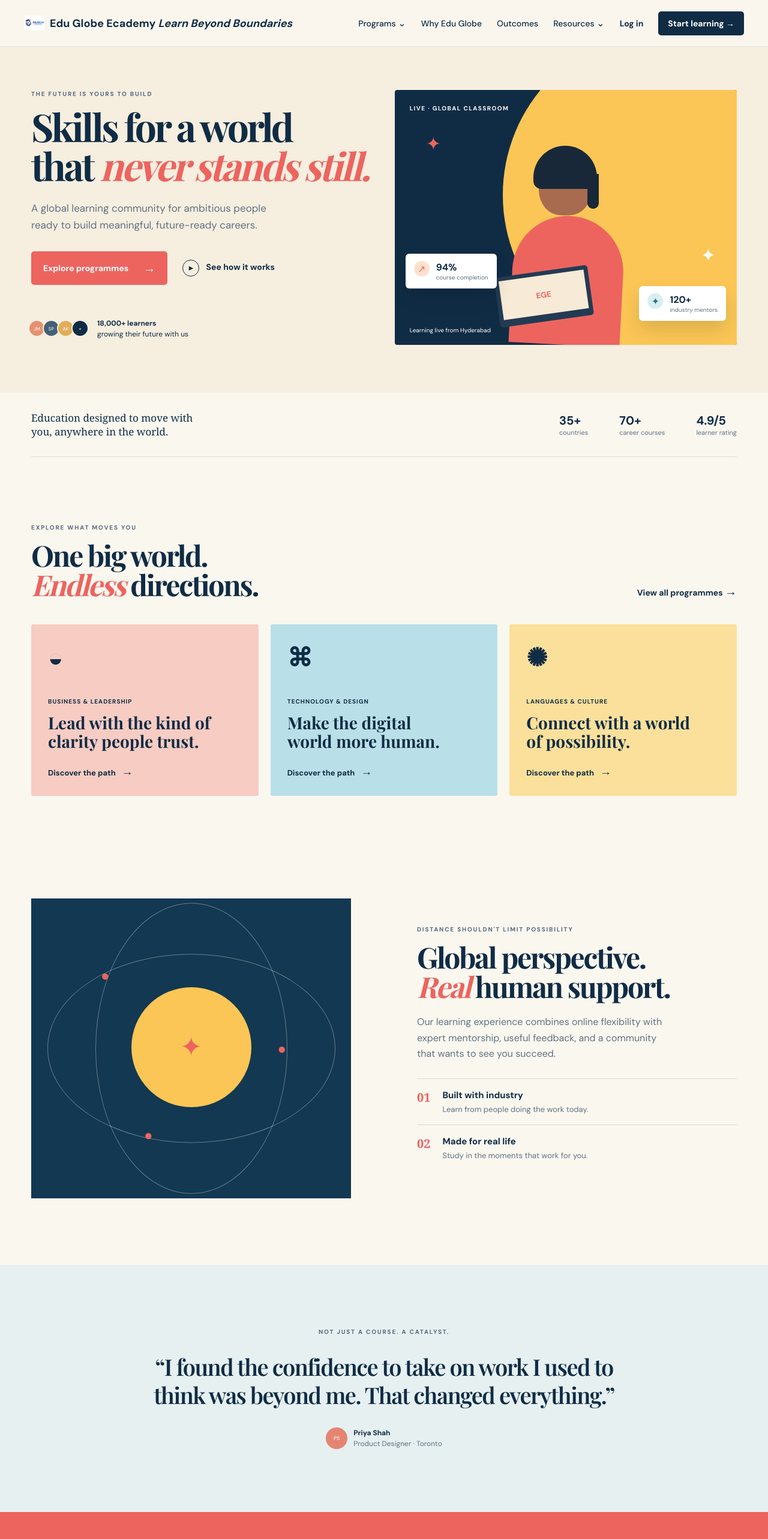
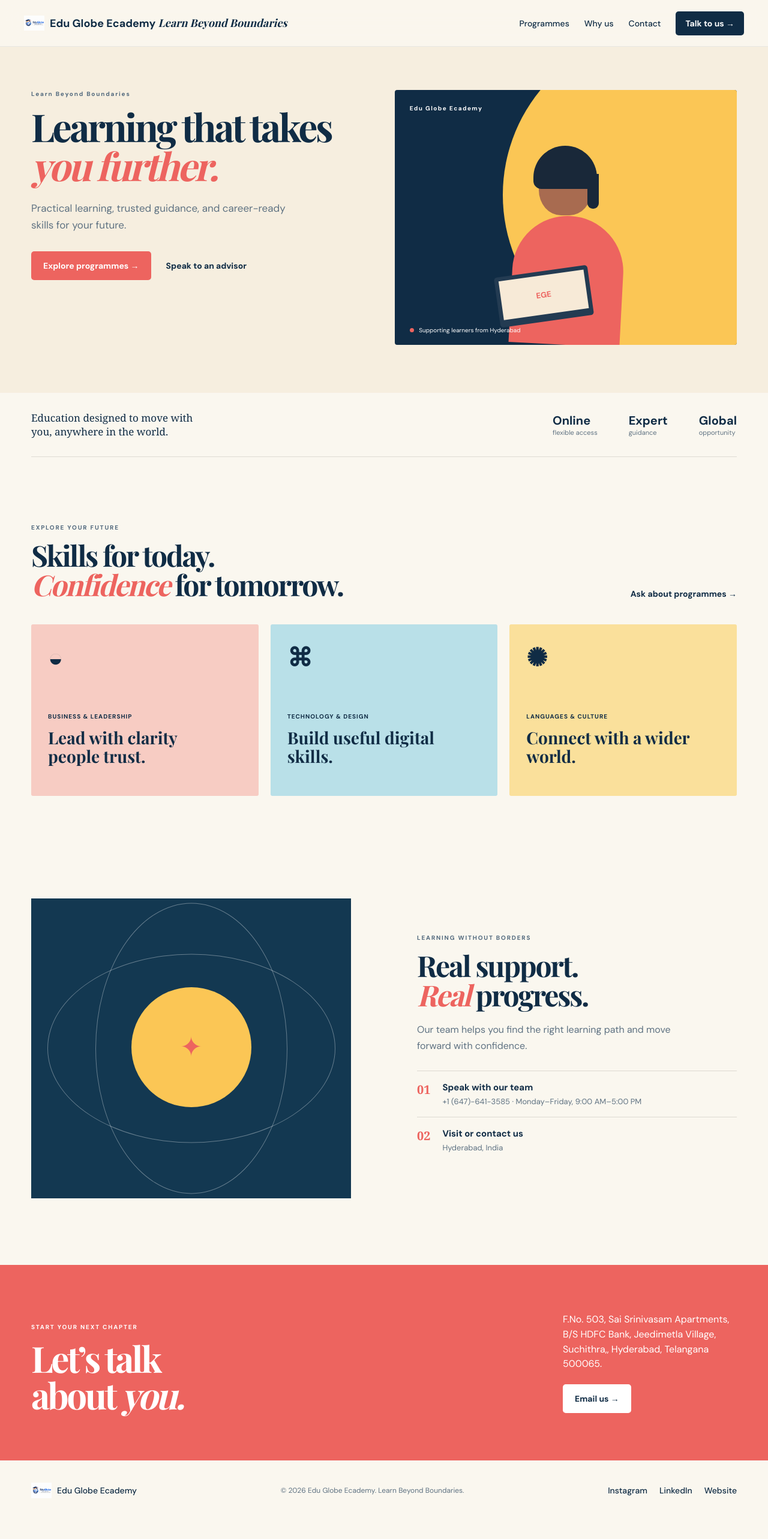
Before and after one commit to BeeramVenkataNaresh/Eduglobe-Website, an Angular app: page / in a window 1280 px wide. Shown: the top 2566 px of the page at 60% size. After the commit the page ends 2535 px from the top, so only its background shows below. Built offline with nearby package versions, Linux system fonts and the light colour scheme; a web font is replaced by a local one.

Commit message:
Apply customer details across website

```diff
--- a/src/app/app.html
+++ b/src/app/app.html
@@ -1,19 +1,9 @@
-<header class="site-header">
-  <a class="brand" href="#top" (click)="closeMenu()"><span class="brand-mark">EG</span><span>Edu Globe <em>Ecademy</em></span></a>
-  <button class="menu-button" type="button" (click)="toggleMenu()" [attr.aria-expanded]="menuOpen()" aria-label="Toggle navigation"><span></span><span></span><span></span></button>
-  <nav class="main-nav" [class.open]="menuOpen()" aria-label="Main navigation">
-    <div class="nav-drop" [class.active]="activeDrop() === 'programs'"><button type="button" (click)="toggleDrop('programs')">Programs <span>⌄</span></button><div class="drop-menu"><a href="#programs" (click)="closeMenu()">Business &amp; leadership</a><a href="#programs" (click)="closeMenu()">Technology &amp; design</a><a href="#programs" (click)="closeMenu()">Languages &amp; culture</a></div></div>
-    <a href="#experience" (click)="closeMenu()">Why Edu Globe</a><a href="#outcomes" (click)="closeMenu()">Outcomes</a>
-    <div class="nav-drop" [class.active]="activeDrop() === 'resources'"><button type="button" (click)="toggleDrop('resources')">Resources <span>⌄</span></button><div class="drop-menu"><a href="#stories" (click)="closeMenu()">Learner stories</a><a href="#contact" (click)="closeMenu()">Speak to an advisor</a></div></div>
-    <a class="login" href="#contact" (click)="closeMenu()">Log in</a><a class="nav-cta" href="#programs" (click)="closeMenu()">Start learning <span>→</span></a>
-  </nav>
-</header>
+<header class="site-header"><a class="brand" href="#top"><img [src]="customer.logo" [alt]="customer.name" class="brand-logo" /><span>{{ customer.name }} <em>{{ customer.tagline }}</em></span></a><nav class="main-nav"><a href="#programs">Programmes</a><a href="#experience">Why us</a><a href="#contact">Contact</a><a class="nav-cta" [href]="'mailto:' + customer.email">Talk to us →</a></nav></header>
 <main id="top">
-  <section class="hero"><div class="hero-copy"><p class="eyebrow">THE FUTURE IS YOURS TO BUILD</p><h1>Skills for a world<br />that <i>never stands still.</i></h1><p class="intro">A global learning community for ambitious people ready to build meaningful, future-ready careers.</p><div class="hero-actions"><a class="button primary" href="#programs">Explore programmes <span>→</span></a><a class="watch" href="#experience"><b>▶</b> See how it works</a></div><div class="proof"><div class="faces"><span>JM</span><span>SP</span><span>AK</span><span>+</span></div><p><strong>18,000+ learners</strong><br />growing their future with us</p></div></div><div class="hero-panel"><div class="top-line">LIVE · GLOBAL CLASSROOM</div><div class="spark one">✦</div><div class="spark two">✦</div><div class="portrait"><div class="head"></div><div class="hair"></div><div class="shirt"></div><div class="laptop">EG</div></div><div class="metric left"><span>↗</span><b>94%</b><small>course completion</small></div><div class="metric right"><span>✦</span><b>120+</b><small>industry mentors</small></div><div class="panel-caption"><i></i> Learning live from Toronto</div></div></section>
-  <section class="numbers"><p>Education designed to move with you, anywhere in the world.</p><div><strong>35+</strong><span>countries</span></div><div><strong>70+</strong><span>career courses</span></div><div><strong>4.9/5</strong><span>learner rating</span></div></section>
-  <section class="programmes section" id="programs"><div class="heading"><div><p class="eyebrow">EXPLORE WHAT MOVES YOU</p><h2>One big world.<br /><i>Endless</i> directions.</h2></div><a href="#contact">View all programmes <span>→</span></a></div><div class="cards"><article class="card business"><b>◒</b><p>BUSINESS &amp; LEADERSHIP</p><h3>Lead with the kind of clarity people trust.</h3><a href="#contact">Discover the path <span>→</span></a></article><article class="card technology"><b>⌘</b><p>TECHNOLOGY &amp; DESIGN</p><h3>Make the digital world more human.</h3><a href="#contact">Discover the path <span>→</span></a></article><article class="card culture"><b>✺</b><p>LANGUAGES &amp; CULTURE</p><h3>Connect with a world of possibility.</h3><a href="#contact">Discover the path <span>→</span></a></article></div></section>
-  <section class="experience section" id="experience"><div class="world"><div class="orbit large"></div><div class="orbit small"></div><div class="earth">✦</div><i class="marker a">●</i><i class="marker b">●</i><i class="marker c">●</i></div><div class="experience-copy"><p class="eyebrow">DISTANCE SHOULDN'T LIMIT POSSIBILITY</p><h2>Global perspective.<br /><i>Real</i> human support.</h2><p>Our learning experience combines online flexibility with expert mentorship, useful feedback, and a community that wants to see you succeed.</p><div class="feature"><b>01</b><div><strong>Built with industry</strong><span>Learn from people doing the work today.</span></div></div><div class="feature"><b>02</b><div><strong>Made for real life</strong><span>Study in the moments that work for you.</span></div></div></div></section>
-  <section class="outcomes" id="outcomes"><p class="eyebrow">NOT JUST A COURSE. A CATALYST.</p><blockquote>“I found the confidence to take on work I used to think was beyond me. That changed everything.”</blockquote><div class="student"><span>PS</span><p><strong>Priya Shah</strong><br />Product Designer · Toronto</p></div></section>
-  <section class="contact" id="contact"><div><p class="eyebrow">YOUR NEXT CHAPTER STARTS HERE</p><h2>Bring your<br />ambition.</h2></div><div><p>Tell us where you want to go. We’ll help you find the learning path to get there.</p><a class="button light" href="mailto:hello@eduglobeecademy.com">Talk to an advisor <span>→</span></a></div></section>
+<section class="hero"><div class="hero-copy"><p class="eyebrow">{{ customer.tagline }}</p><h1>Learning that takes<br /><i>you further.</i></h1><p class="intro">Practical learning, trusted guidance, and career-ready skills for your future.</p><div class="hero-actions"><a class="button primary" href="#programs">Explore programmes →</a><a class="watch" [href]="'mailto:' + customer.email">Speak to an advisor</a></div></div><div class="hero-panel"><div class="top-line">{{ customer.name }}</div><div class="portrait"><div class="head"></div><div class="hair"></div><div class="shirt"></div><div class="laptop">{{ customer.initials }}</div></div><div class="panel-caption"><i></i> Supporting learners from {{ customer.address.city }}</div></div></section>
+<section class="numbers"><p>Education designed to move with you, anywhere in the world.</p><div><strong>Online</strong><span>flexible access</span></div><div><strong>Expert</strong><span>guidance</span></div><div><strong>Global</strong><span>opportunity</span></div></section>
+<section class="programmes section" id="programs"><div class="heading"><div><p class="eyebrow">EXPLORE YOUR FUTURE</p><h2>Skills for today.<br /><i>Confidence</i> for tomorrow.</h2></div><a [href]="'mailto:' + customer.email">Ask about programmes →</a></div><div class="cards"><article class="card business"><b>◒</b><p>BUSINESS &amp; LEADERSHIP</p><h3>Lead with clarity people trust.</h3></article><article class="card technology"><b>⌘</b><p>TECHNOLOGY &amp; DESIGN</p><h3>Build useful digital skills.</h3></article><article class="card culture"><b>✺</b><p>LANGUAGES &amp; CULTURE</p><h3>Connect with a wider world.</h3></article></div></section>
+<section class="experience section" id="experience"><div class="world"><div class="orbit large"></div><div class="orbit small"></div><div class="earth">✦</div></div><div class="experience-copy"><p class="eyebrow">LEARNING WITHOUT BORDERS</p><h2>Real support.<br /><i>Real</i> progress.</h2><p>Our team helps you find the right learning path and move forward with confidence.</p><div class="feature"><b>01</b><div><strong>Speak with our team</strong><span>{{ customer.phone }} · {{ customer.supportHours }}</span></div></div><div class="feature"><b>02</b><div><strong>Visit or contact us</strong><span>{{ customer.address.city }}, {{ customer.address.country }}</span></div></div></div></section>
+<section class="contact" id="contact"><div><p class="eyebrow">START YOUR NEXT CHAPTER</p><h2>Let’s talk<br />about <i>you.</i></h2></div><div><p>{{ customer.address.line1 }}, {{ customer.address.city }}, {{ customer.address.region }} {{ customer.address.postalCode }}.</p><a class="button light" [href]="'mailto:' + customer.email">Email us →</a></div></section>
 </main>
-<footer><a class="brand" href="#top"><span class="brand-mark">EG</span><span>Edu Globe <em>Ecademy</em></span></a><p>© {{ currentYear }} Edu Globe Ecademy. Learning without borders.</p><div><a href="#programs">Programmes</a><a href="#contact">Contact</a><a href="#top">Instagram</a></div></footer>
+<footer><a class="brand" href="#top"><img [src]="customer.logo" [alt]="customer.name" class="brand-logo" /><span>{{ customer.name }}</span></a><p>© {{ currentYear }} {{ customer.legalName }} {{ customer.copyrightText }}</p><div><a [href]="customer.social.instagram">Instagram</a><a [href]="customer.social.linkedin">LinkedIn</a><a [href]="customer.website">Website</a></div></footer>
--- a/src/app/app.ts
+++ b/src/app/app.ts
@@ -1,4 +1,4 @@
-import { AfterViewInit, Component, signal } from '@angular/core';
+import { Component, signal } from '@angular/core';
 import { environment } from '../environments/environment';
 
 @Component({
@@ -7,7 +7,7 @@ import { environment } from '../environments/environment';
   templateUrl: './app.html',
   styleUrl: './app.scss'
 })
-export class App implements AfterViewInit {
+export class App {
   /** Customer-specific details come from src/environments/environment.ts. */
   protected readonly customer = environment.customer;
   protected readonly currentYear = new Date().getFullYear();
@@ -18,18 +18,4 @@ export class App implements AfterViewInit {
   protected toggleDrop(drop: string): void { this.activeDrop.update((active) => active === drop ? null : drop); }
   protected closeMenu(): void { this.menuOpen.set(false); this.activeDrop.set(null); }
 
-  ngAfterViewInit(): void {
-    const customer = this.customer;
-    const brand = `<img src="${customer.logo}" alt="${customer.name} logo" style="width:34px;height:34px;object-fit:contain" /><span>${customer.name} <em>${customer.tagline}</em></span>`;
-
-    document.querySelectorAll<HTMLElement>('.brand').forEach((element) => (element.innerHTML = brand));
-    document.querySelector<HTMLElement>('.laptop')!.textContent = customer.initials;
-    document.querySelector<HTMLElement>('.panel-caption')!.innerHTML = `<i></i> Learning live from ${customer.address.city}`;
-
-    const advisor = document.querySelector<HTMLAnchorElement>('.contact .button');
-    if (advisor) advisor.href = `mailto:${customer.email}`;
-
-    const footer = document.querySelector<HTMLElement>('footer p');
-    if (footer) footer.textContent = `© ${this.currentYear} ${customer.legalName} ${customer.copyrightText}`;
-  }
 }
--- a/src/styles.scss
+++ b/src/styles.scss
@@ -23,3 +23,5 @@ app-root {
 * { box-sizing: border-box; }
 html { scroll-behavior: smooth; }
 body { margin: 0; background: var(--theme-cream); font-family: 'DM Sans', Arial, sans-serif; }
+
+.brand-logo { width: 34px; height: 34px; object-fit: contain; }
```
